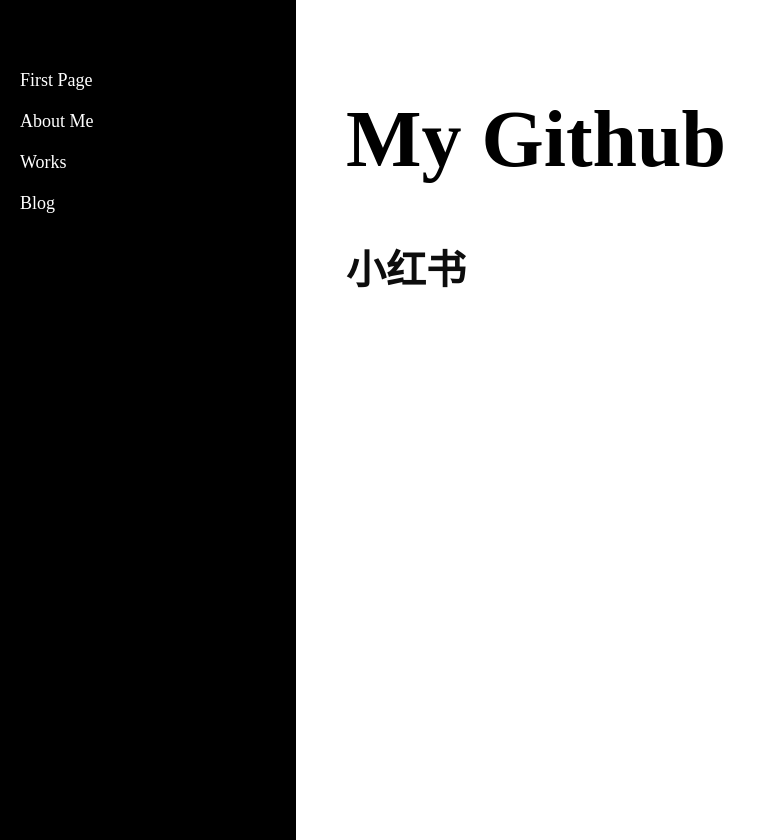
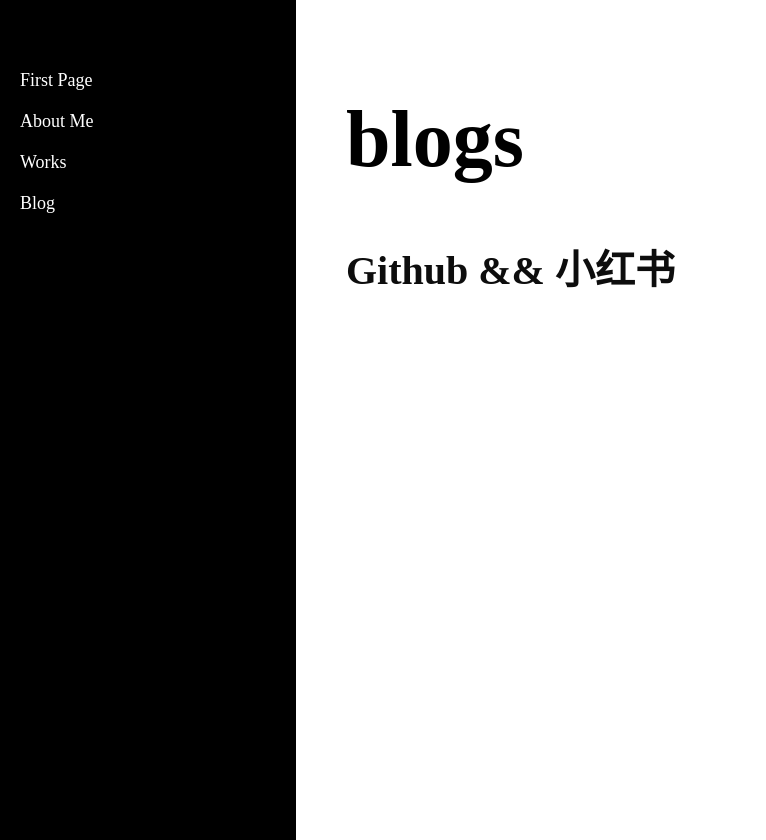
Before and after one commit to ssRhy/SSRhy.selfweb, a plain HTML site: page contact.html in a window 1280 px wide. Shown: the whole page, without its empty margins (0-766 px from the left). Drawn offline with Linux system fonts and the light colour scheme.

Commit message:
Update contact.html

```diff
--- a/contact.html
+++ b/contact.html
@@ -71,7 +71,8 @@
       </nav>
     </div>
     <div class="main-content">
-      <h1 style="font-size: 80px">My Github</h1>
+      <h1 style="font-size: 80px">blogs</h1>
+
       <a
         href="https://github.com/ssRhy"
         style="
@@ -80,8 +81,8 @@
           font-weight: bold;
           font-size: 40px;
         "
+        >Github  &&  </a
       >
-
       <a
         href="https://www.xiaohongshu.com/user/profile/6108dd890000000001007604?xsec_token=YBuJpGMtKWBGUU66yt-aigEc-8b_cw-GCQ8wLwx-lDn4U%3D&xsec_source=app_share&xhsshare=CopyLink&appuid=6108dd890000000001007604&apptime=1750772985&share_id=9174763f3954453888781d2ee522e34d&share_channel=copy_link"
         style="
```
